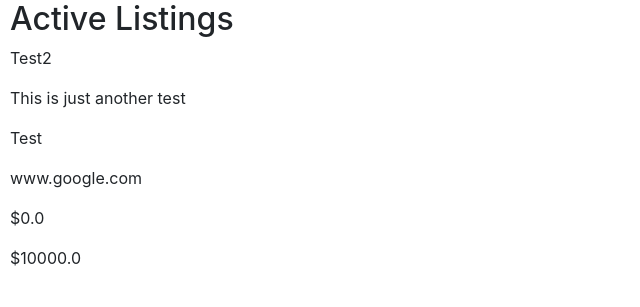
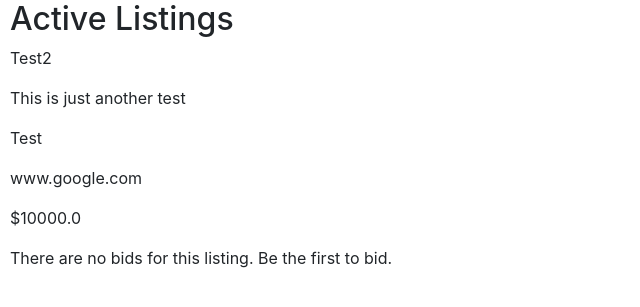
Before and after one commit to engrnonny/web50-commerce, a Django app: a page that uses auctions/templates/auctions/layout.html in a window 1280 px wide. Shown: the part 163-470 px from the top of the page, without its empty margins (0-640 px from the left). Run offline with Django 3.2, Linux system fonts and the light colour scheme; data comes from the database, SQL or seed files in the repository; both versions use the stored data as it was after the commit; some libraries are stand-ins or nearby versions.

Commit message:
Created Bid functionality

```diff
--- a/auctions/admin.py
+++ b/auctions/admin.py
@@ -7,13 +7,13 @@ class UserAdmin(admin.ModelAdmin):
     list_display = ['username', 'email']
 
 class AuctionAdmin(admin.ModelAdmin):
-    list_display = ['title', 'category', 'description', 'lister', 'date_added', 'image', 'bid']
+    list_display = ['title', 'category', 'description', 'lister', 'date_added', 'image', 'starting_bid', 'current_price']
 
 class BidAdmin(admin.ModelAdmin):
     list_display = ['user', 'bid', 'auction']
 
 class CommentAdmin(admin.ModelAdmin):
-    list_display = ['auction']
+    list_display = ['auction', 'comment']
 
 class WishlistAdmin(admin.ModelAdmin):
     list_display = ['user']
--- a/auctions/models.py
+++ b/auctions/models.py
@@ -17,7 +17,7 @@ class Auction(models.Model):
     date_added = models.DateTimeField(auto_now_add=True)
     image = models.CharField(max_length=255, blank=True, null=True)
     starting_bid = models.FloatField(blank=True, null=True)
-    current_price = models.FloatField(default=0.00)
+    current_price = models.FloatField(blank=True, null=True)
 
 
     def __str__(self):
--- a/auctions/templates/auctions/layout.html
+++ b/auctions/templates/auctions/layout.html
@@ -38,6 +38,16 @@
         </ul>
         <hr>
         {% block body %}
+            <div>
+            {% if messages %}
+                {% for message in messages %}
+                    <div class="alert alert-{{ message.tags }} alert-dismissible fade show" style="color: white; background-color:skyblue; box-shadow: 0 0 12px 0 rgb(0 0 0 / 12%);" >
+                        {{ message }}
+                    </div>
+                {% endfor %}
+            {% endif %}
+            </div>
         {% endblock %}
+
     </body>
 </html>
--- a/auctions/templates/auctions/listing.html
+++ b/auctions/templates/auctions/listing.html
@@ -23,20 +23,24 @@
             <p>{{ listing.description }}</p>
             <p>{{ listing.category }}</p>
             <p>{{ listing.image }}</p>
-            <p>${{ listing.current_price }}</p>
+            <p>${{ listing.starting_bid }}</p>
+            {% if listing.current_price %}
+                <p>${{ listing.current_price }}</p>
+            {% else %}
+                <p>There are no bids for this listing. Be the first to bid.</p>
+            {% endif %}
             <div>
                 {% if user.is_authenticated %}
-
-                <p>${{ listing.starting_bid }}</p>
                 <div>
-                    <form>
-                        <input type="number" placeholder="Place your bid">
-                        <input type="submit">
+                    <form action="{% url 'bid' listing.title %}" method="post">
+                        {% csrf_token %}
+                        <div class="form-group">
+                            <label for="bid">Your bid must be greater than the starting bid and other bids.</label>
+                            <input autofocus class="form-control" name="bid" id="bid" type="number" placeholder="Place your bid">
+                        </div>
+                        <input class="btn btn-primary" type="submit" value="Bid">
                     </form>
                 </div>
-
-                {% else %}
-                    ${{ listing.starting_bid }}
                 {% endif %}
 
             </div>
--- a/auctions/urls.py
+++ b/auctions/urls.py
@@ -9,5 +9,6 @@ urlpatterns = [
     path("register", views.register, name="register"),
     path("new-listing", views.new_listing, name="new-listing"),
     path("listing/<slug>", views.listing, name="listing"),
-    path("add-or-delete-wishlist/<slug>", views.add_or_delete_wishlist, name="add-or-delete-wishlist")
+    path("add-or-delete-wishlist/<slug>", views.add_or_delete_wishlist, name="add-or-delete-wishlist"),
+    path("listing/<slug>/bid", views.bid, name="bid")
 ]
--- a/auctions/views.py
+++ b/auctions/views.py
@@ -1,3 +1,5 @@
+
+from django.contrib import messages
 from django.contrib.auth import authenticate, login, logout
 from django.contrib.auth.decorators import login_required
 from django.db import IntegrityError
@@ -99,7 +101,6 @@ def new_listing(request):
         return render(request, "auctions/new-listing.html")
 
 
-
 # New Listing Page
 # New Listing Page
 # New Listing Page
@@ -132,6 +133,7 @@ def listing(request, slug):
         }
         return render(request, "auctions/listing.html", context)
 
+
 # Add or Delete to wishlist
 # Add or Delete to wishlist
 # Add or Delete to wishlist
@@ -151,3 +153,35 @@ def add_or_delete_wishlist(request, slug):
         wishlist.save()
         wishlist.auctions.add(listing)
         return HttpResponseRedirect(request.META.get('HTTP_REFERER'))
+
+
+# Bid for a listing
+# Bid for a listing
+# Bid for a listing
+@login_required
+def bid(request, slug):
+    if request.method == 'POST':
+        listing = Auction.objects.get(title=slug)
+        user_bid = int(request.POST["bid"])
+        if Bid.objects.filter(auction=listing).exists():
+            highest_bid = Bid.objects.filter(auction=listing).order_by('-bid')[0]
+            if user_bid > highest_bid.bid:
+                new_bid = Bid(user=request.user, auction=listing, bid=user_bid)
+                new_bid.save()
+                listing.current_price = user_bid
+                listing.save()
+                messages.info(request, "Your bid has been submitted. You are currently have the highest bid.")
+                return HttpResponseRedirect(request.META.get('HTTP_REFERER'))
+            else:
+                messages.error(request, "Your bid must be higher than the current bid and the starting bid.")
+                return HttpResponseRedirect(request.META.get('HTTP_REFERER'))
+        else:
+            highest_bid = Bid(user=request.user, bid=user_bid, auction=listing)
+            highest_bid.save()
+            listing.current_price = user_bid
+            listing.save()
+            messages.info(request, "Your bid has been submitted. You are currently have the highest bid.")
+            return HttpResponseRedirect(request.META.get('HTTP_REFERER'))
+
+    else:
+        pass
```
Also changed, not shown: auctions/migrations/0008_auto_20211011_1527.py (added), db.sqlite3.
